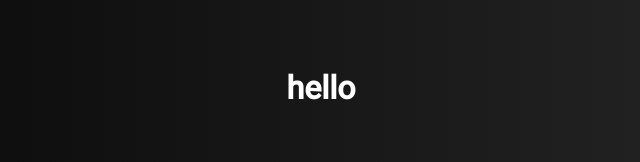
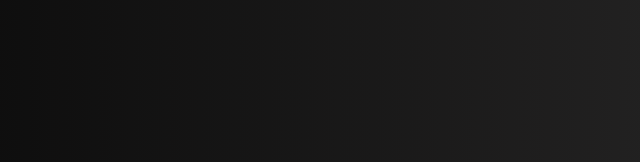
Before and after one commit to MACsepehri/NakheirMessanger, a React (Vite) app in the folder Front-end/: page / in a window 1280 px wide. Shown: the part 309-471 px from the top of the page, without its empty margins (319-959 px from the left). Built offline with nearby package versions, Linux system fonts and the light colour scheme; sample sign-in values are in the browser's storage.

Commit message:
starting the main page

```diff
--- /dev/null
+++ b/Front-end/src/components/MainPage/Main.jsx
@@ -0,0 +1,11 @@
+let Main = () => {
+    return (
+        <>
+        <div className="holder">
+
+        </div>
+        </>
+    )
+}
+
+export default Main;
--- a/Front-end/src/pages/Mainpage.jsx
+++ b/Front-end/src/pages/Mainpage.jsx
@@ -2,6 +2,7 @@ import { useContext, useEffect } from "react";
 import { redirect, useNavigate } from "react-router-dom";
 import { styled } from 'styled-components';
 import { MessengerContext } from "../Context/MessengerContext";
+import Main from "../components/MainPage/Main";
 let MainPage = () => {
     const navigate = useNavigate();
     let login = false;
@@ -16,7 +17,7 @@ let MainPage = () => {
         }
     }, [login, navigate])
 
-    return <h1>hello</h1>
+    return (<Main/>)
 }
 
 export default MainPage;
```
